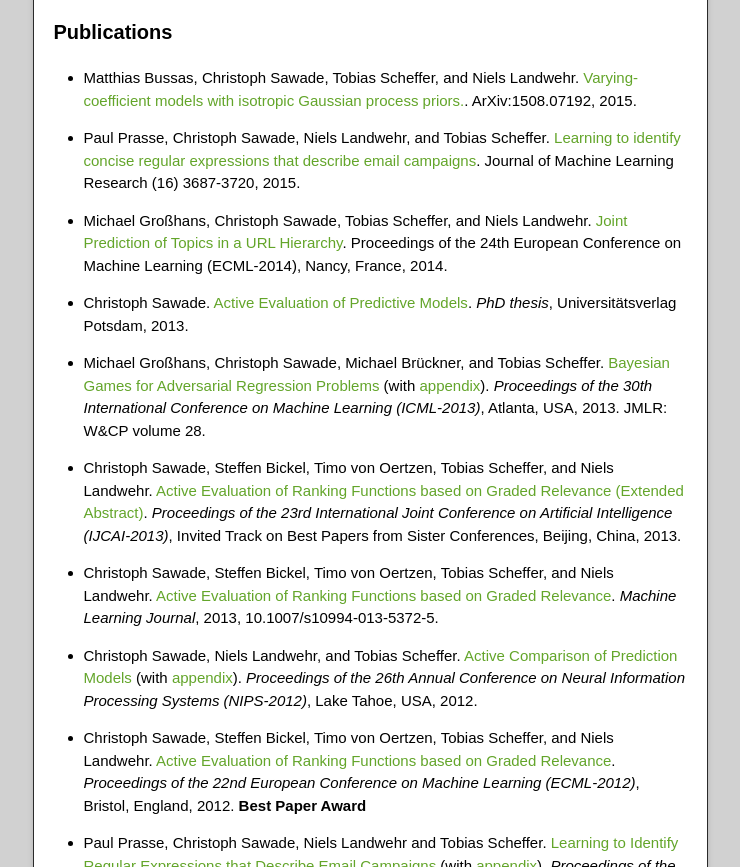
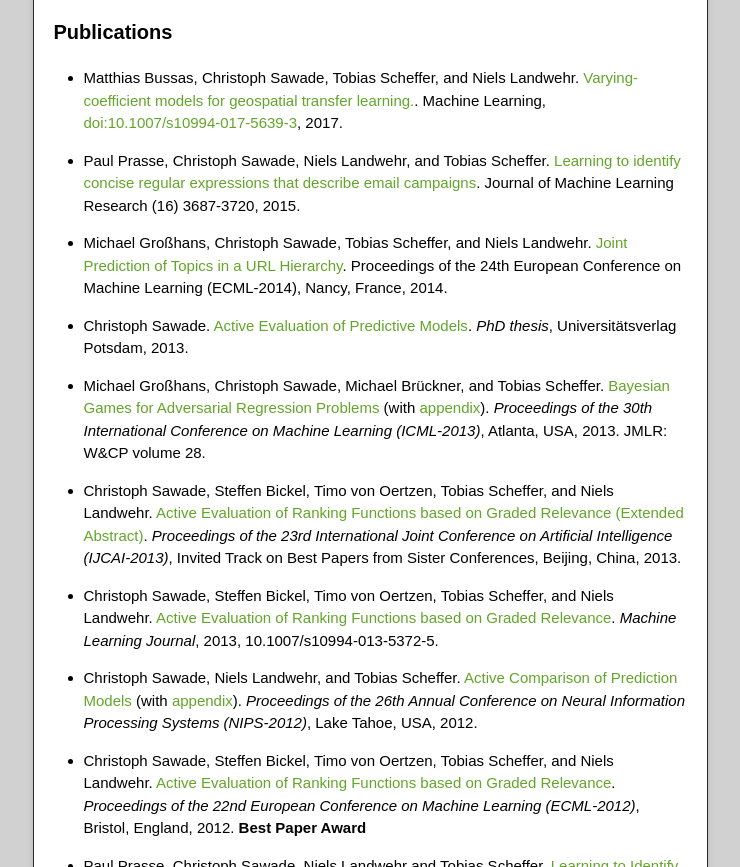
Before and after one commit to BigCrunsh/BigCrunsh.github.io, a plain HTML site: page index.html in a window 1280 px wide. Shown: the part 1239-2106 px from the top of the page, without its empty margins (270-1010 px from the left). Drawn offline with nearby package versions, Linux system fonts and the light colour scheme.

Commit message:
Update publications

```diff
--- a/index.html
+++ b/index.html
@@ -66,7 +66,7 @@
 <a name="publications" class="anchor" href="#publications"><span class="octicon octicon-link"></span></a>Publications</h3>
 
 <ul>
-<li><p>Matthias Bussas, Christoph Sawade, Tobias Scheffer, and Niels Landwehr. <a href="http://arxiv.org/abs/1508.07192">Varying-coefficient models with isotropic Gaussian process priors.</a>. ArXiv:1508.07192, 2015. </p></li>
+<li><p>Matthias Bussas, Christoph Sawade, Tobias Scheffer, and Niels Landwehr. <a href="https://www.uni-potsdam.de/fileadmin01/projects/cs-ml/media/ecml2017-gp.pdf">Varying-coefficient models for geospatial transfer learning.</a>.  Machine Learning, <a href="http://link.springer.com/article/10.1007/s10994-017-5639-3">doi:10.1007/s10994-017-5639-3</a>, 2017. </p></li>
 <li><p>Paul Prasse, Christoph Sawade, Niels Landwehr, and Tobias Scheffer. <a href="http://jmlr.org/papers/v16/prasse15a.html">Learning to identify concise regular expressions that describe email campaigns</a>. Journal of Machine Learning Research (16) 3687-3720, 2015.</p></li>
 <li><p>Michael Großhans, Christoph Sawade, Tobias Scheffer, and Niels Landwehr. <a href="http://www.cs.uni-potsdam.de/ml/publications/ecml2014-joint-topic.pdf">Joint Prediction of Topics in a URL Hierarchy</a>. Proceedings of the 24th European Conference on Machine Learning (ECML-2014), Nancy, France, 2014. </p></li>
 <li><p>Christoph Sawade. <a href="http://nbn-resolving.de/urn:nbn:de:kobv:517-opus-65583">Active Evaluation of Predictive Models</a>. <em>PhD thesis</em>, Universitätsverlag Potsdam, 2013.</p></li>
```
